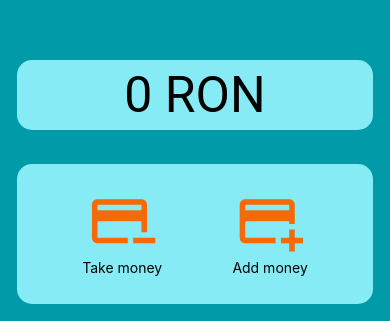
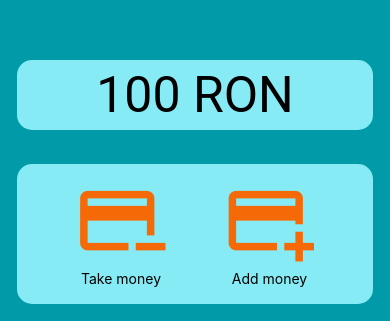
Before and after one commit to damianSebastian/wall-et, a React Native app: screen /Main in a window 390 px wide. Shown: the part 523-844 px from the top of the page. Built offline with nearby package versions, Linux system fonts and the light colour scheme.

Commit message:
Finished the input

```diff
--- /dev/null
+++ b/app/component/AddMoney.js
@@ -0,0 +1,53 @@
+import React, { useState } from 'react';
+import { View, StyleSheet, Modal} from 'react-native';
+
+import defaultProps from '../config/defaultProps';
+import AppIconButtons from './AppIconButtons';
+import MyTextInput from './MyTextInput';
+import AppText from './AppText';
+
+function AddMoney({onInputMoney}) {
+    const [allValues, setAllValues] = useState({
+        modalVisible: false,
+        money: 0,
+    });
+
+    return (
+        <React.Fragment>
+            <View style={styles.addButton}>
+                    <AppIconButtons iconName="credit-card-plus-outline"
+                        onPress={() => setAllValues({ ...allValues, modalVisible: true})}
+                        size={89}
+                    />
+                    <AppText text="Add money" style={defaultProps.mainText} />
+
+            </View>
+            <Modal visible={allValues.modalVisible}
+             animationType= "fade"
+             onRequestClose={() => setAllValues({ ...allValues, modalVisible: false})}>
+                <MyTextInput iconName= "credit-card-plus-outline" placeholder="Write here..."
+                onChangeText={(amount) => setAllValues({ ...allValues, money: amount})}/>
+                <AppIconButtons iconName="credit-card-plus-outline"
+                        onPress={() => {
+                            onInputMoney(allValues.money);
+                            setAllValues({ ...allValues, modalVisible: false});
+                        }}
+
+                        size={55}
+                    />
+            </Modal>
+
+        </React.Fragment>
+
+    );
+}
+
+const styles = StyleSheet.create({
+    addButton: {
+        justifyContent: 'center',
+        alignItems: 'center',
+    },
+
+})
+
+export default AddMoney;
--- a/app/component/AppIconButtons.js
+++ b/app/component/AppIconButtons.js
@@ -4,10 +4,10 @@ import { TouchableWithoutFeedback, StyleSheet } from 'react-native';
 import defaultProps from '../config/defaultProps';
 import { MaterialCommunityIcons } from '@expo/vector-icons';
 
-function AppIconButtons({ iconName, onPress, size = 40 }) {
+function AppIconButtons({ iconName, onPress, size = 34 }) {
     return (
         <TouchableWithoutFeedback
-            onPress={onPress}>
+            onPress={onPress} style={styles.container}>
             <MaterialCommunityIcons name={iconName}
                 color={defaultProps.colors.button}
                 size={size}
@@ -19,7 +19,7 @@ const styles = StyleSheet.create({
     container: {
         alignItems: 'center',
         justifyContent: 'center',
-        margin: 5,
+        margin: 10,
 
     },
 })
--- /dev/null
+++ b/app/component/MyTextInput.js
@@ -0,0 +1,38 @@
+import React, {useState} from 'react';
+import { View, StyleSheet, TextInput } from 'react-native';
+
+import { MaterialCommunityIcons } from '@expo/vector-icons';
+import defaultProps from '../config/defaultProps';
+
+
+function MyTextInput({iconName, placeholder, keyboard="number-pad", onChangeText}) {
+    return (
+        <View style={styles.container}>
+            <MaterialCommunityIcons name={iconName} size={30} color={defaultProps.colors.purple} style={styles.icon}/>
+            <TextInput placeholder={placeholder}
+            keyboardType={keyboard}
+            style={[defaultProps.mainText]}
+            onChangeText= {onChangeText}
+
+            />
+        </View>
+    );
+}
+
+const styles = StyleSheet.create({
+    container: {
+        backgroundColor: defaultProps.colors.firstBackground,
+        height: 60,
+        width:"100%",
+        borderRadius: 20,
+        flexDirection: 'row',
+        alignItems: 'center',
+        marginVertical: 10,
+
+    },
+    icon: {
+        margin:10,
+    }
+})
+
+export default MyTextInput;
--- /dev/null
+++ b/app/component/PickerComponent.js
@@ -0,0 +1,28 @@
+import React from 'react';
+import {StyleSheet, View} from 'react-native';
+
+import defaultProps from '../config/defaultProps';
+import AppIconButtons from './AppIconButtons';
+import AppText from './AppText';
+
+function PickerComponent({label, onPress}) {
+    return (
+        <View style={styles.addButton}>
+            <AppIconButtons iconName="credit-card-minus-outline"
+                onPress={onPress}
+                size={55}
+            />
+            <AppText text={label} style={defaultProps.descriptionText} />
+
+        </View>
+    );
+}
+
+const styles = StyleSheet.create({
+    addButton: {
+        justifyContent: 'center',
+        alignItems: 'center',
+    },
+})
+
+export default PickerComponent;
--- a/app/component/Screen.js
+++ b/app/component/Screen.js
@@ -2,12 +2,12 @@ import React from 'react';
 import { SafeAreaView, StyleSheet } from 'react-native';
 import defaultProps from '../config/defaultProps';
 
-function Screen({ children }) {
+function Screen({ children, style = styles.container }) {
     return (
-        <SafeAreaView style={style.container}>{children}</SafeAreaView>
+        <SafeAreaView style={style}>{children}</SafeAreaView>
     );
 }
-const style = StyleSheet.create({
+const styles = StyleSheet.create({
     container: {
         backgroundColor: defaultProps.colors.secondBackground,
         flex: 1,
--- /dev/null
+++ b/app/component/TakeMoney.js
@@ -0,0 +1,80 @@
+import React, { useState } from 'react';
+import { View, StyleSheet, Modal, FlatList} from 'react-native';
+
+import defaultProps from '../config/defaultProps';
+import MyTextInput from './MyTextInput';
+import PickerComponent from './PickerComponent';
+import AppIconButtons from './AppIconButtons';
+import AppText from './AppText';
+
+const categories = [
+    { label : "Food", value:  1},
+    { label : "Alcoohol", value:  2},
+    { label : "Haine", value:  3},
+]
+
+function TakeMoney({selectedItem, onSelectItem, onMoneySpend}) {
+    const [allValues, setAllValues] = useState({
+        modalVisible : false,
+        secondModalVisible: false,
+        money:0,
+    });
+
+    return (
+    <React.Fragment>
+        <View style={styles.takeButton}>
+                <AppIconButtons iconName="credit-card-minus-outline"
+                    onPress={() => setAllValues({...allValues, modalVisible: true})}
+                    size={89}
+                />
+                <AppText text="Take money" style={defaultProps.mainText} />
+
+        </View>
+        <Modal visible={allValues.modalVisible}
+        animationType="slide"
+        onRequestClose={() => setAllValues({...allValues, modalVisible: false})} >
+
+            <AppIconButtons iconName = "credit-card-minus-outline"
+            onPress ={() => setAllValues({ ...allValues, secondModalVisible: true})}/>
+            <MyTextInput iconName= "credit-card-minus-outline"
+            onChangeText={(amount) => setAllValues({ ...allValues, money : amount})}
+            placeholder={selectedItem ? selectedItem.label : "placeholder"}/>
+
+            <AppIconButtons iconName="credit-card-minus-outline"
+                    onPress={() => {
+                        onMoneySpend(allValues.money);
+                        setAllValues({ ...allValues, modalVisible: false});
+                    }}
+
+                    size={89}
+                />
+        </Modal>
+
+        <Modal visible={allValues.secondModalVisible}
+        animationType= "fade"
+        onRequestClose ={() => setAllValues({ ...allValues, secondModalVisible: false})}>
+
+            <FlatList
+            data={categories}
+            keyExtractor={(item) => item.value.toString()}
+            renderItem={({item}) =>
+            <PickerComponent
+            label={item.label}
+            onPress={() => {
+                setAllValues({ ...allValues, secondModalVisible: false});
+                onSelectItem(item);
+            }}/>}
+            />
+        </Modal>
+    </React.Fragment>
+    );
+}
+
+const styles = StyleSheet.create({
+    takeButton: {
+        justifyContent: 'center',
+        alignItems: 'center',
+    },
+})
+
+export default TakeMoney;
--- a/app/screens/MainScreen.js
+++ b/app/screens/MainScreen.js
@@ -1,37 +1,29 @@
 import React, { useState } from 'react';
-import { StyleSheet, View } from 'react-native';
-import AppIconButtons from '../component/AppIconButtons';
-import MyButton from '../component/MyButton';
+import { StyleSheet, View} from 'react-native';
+
 import Screen from '../component/Screen';
 import AppText from '../component/AppText';
 import defaultProps from '../config/defaultProps';
 
+import AddMoney from '../component/AddMoney';
+import TakeMoney from '../component/TakeMoney';
+
 function MainScreen() {
-    const [money, setMoney] = useState(0);
-
-
+    const [allValues, setAllValues] = useState({
+        money: 100,
+        category:"",
+    });
     return (
         <Screen>
             <View style={styles.buttons}>
-                <View style={styles.addButton}>
-                    <AppIconButtons iconName="credit-card-plus-outline"
-                        onPress={() => setMoney(money + 100)}
-                        size={66}
-                    />
-                    <AppText text="Add money" style={defaultProps.mainText} />
-
-                </View>
-                <View style={styles.takeButton}>
-                    <AppIconButtons iconName="credit-card-minus-outline"
-                        onPress={() => setMoney(money - 100)}
-                        size={66}
-                    />
-                    <AppText text="Take money" style={defaultProps.mainText} />
-                </View>
+                <AddMoney
+                onInputMoney={(input) => setAllValues({ ...allValues, money: allValues.money + parseInt(input)})}/>
+                <TakeMoney selectedItem={allValues.category}
+                onSelectItem={(item) => setAllValues({ ...allValues, category: item})}
+                onMoneySpend={(amount) => setAllValues({ ...allValues, money: allValues.money - parseInt(amount)})} />
             </View>
             <View style={styles.balance}>
-                <AppText text={money + " RON"} style={styles.balanceText} />
-
+                <AppText text={allValues.money + " RON"} style={styles.balanceText} />
             </View>
         </Screen>
     )
@@ -40,14 +32,7 @@ function MainScreen() {
 export default MainScreen;
 
 const styles = StyleSheet.create({
-    addButton: {
-        justifyContent: 'center',
-        alignItems: 'center',
-    },
-    takeButton: {
-        justifyContent: 'center',
-        alignItems: 'center',
-    },
+
     buttons: {
         backgroundColor: defaultProps.colors.firstBackground,
         elevation: 10,
@@ -70,5 +55,6 @@ const styles = StyleSheet.create({
         margin: 17,
         height: 70,
         borderRadius: 15,
-    }
+    },
+
 })
--- a/package.json
+++ b/package.json
@@ -8,11 +8,13 @@
     "eject": "expo eject"
   },
   "dependencies": {
+    "@react-navigation/stack": "^6.0.6",
     "expo": "~42.0.1",
     "expo-status-bar": "~1.0.4",
     "react": "16.13.1",
     "react-dom": "16.13.1",
     "react-native": "https://github.com/expo/react-native/archive/sdk-42.0.0.tar.gz",
+    "react-native-gesture-handler": "^1.10.3",
     "react-native-web": "~0.13.12"
   },
   "devDependencies": {
```
Also changed, not shown: app/component/AppPicker.js (added, +36 -0 lines), app/navigation/Navigation.js (added, +18 -0 lines), 1 other file (tests, documents, lock files or other folders).
